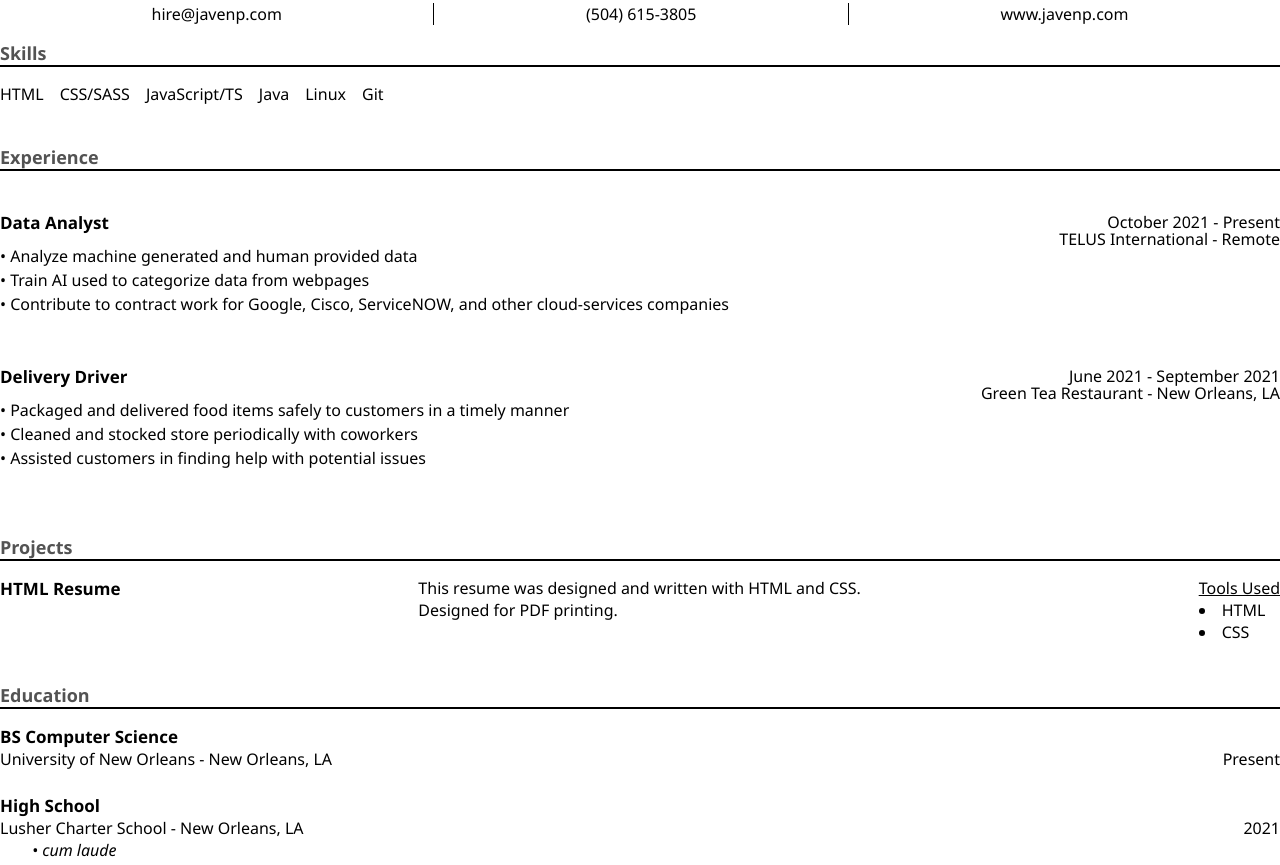
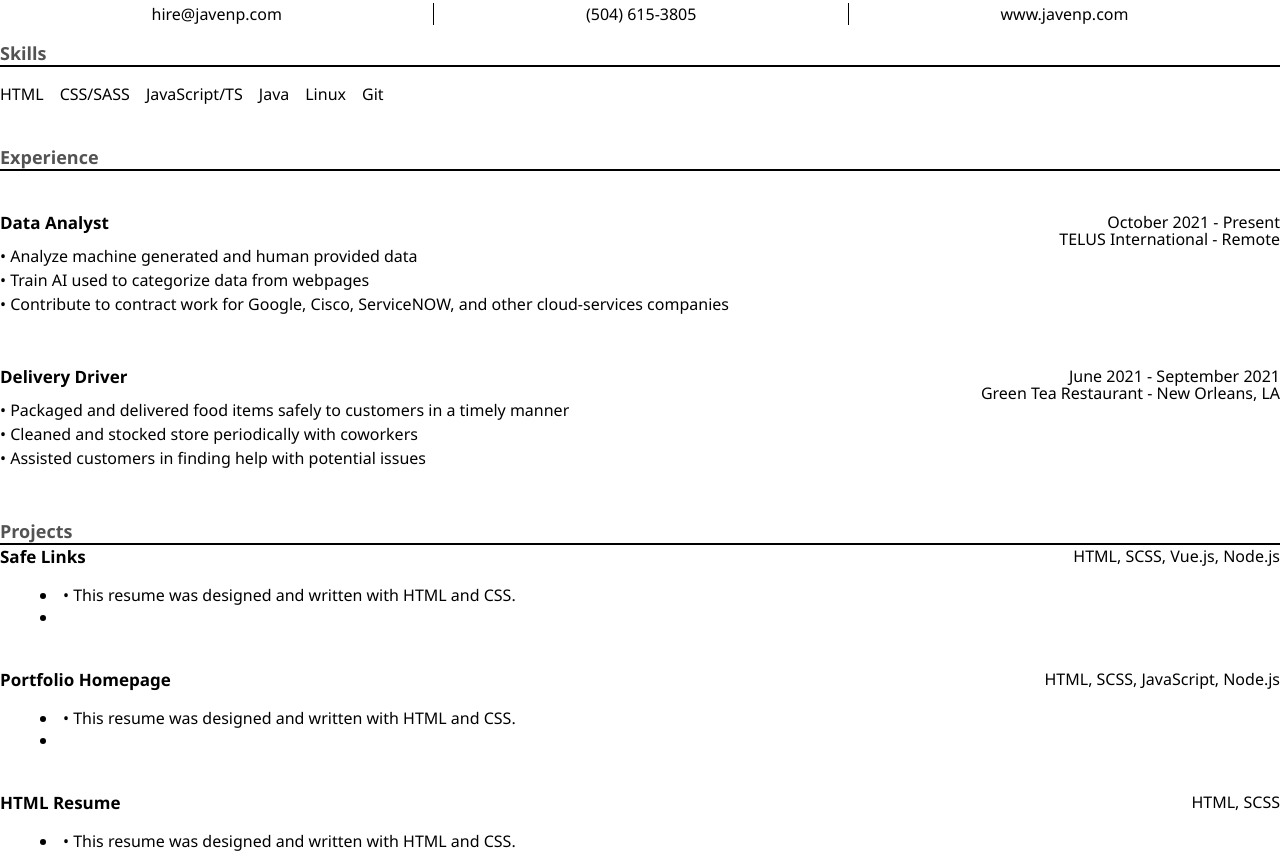
Before and after one commit to Jalapo/portfolio, a plain HTML site: page resume/resume.html in a window 1280 px wide. Shown: the part 87-952 px from the top of the page. Drawn offline with Linux system fonts and the light colour scheme.

Commit message:
Added projects

```diff
--- a/resume/resume.html
+++ b/resume/resume.html
@@ -31,6 +31,7 @@
             <li>Linux</li>
             <li>Git</li>
         </ul>
+    </div>
 
         <div class="box3">Experience</div>
         <div class="box4">
@@ -80,14 +81,35 @@
         <div class="box7">Projects</div>
         <div class="box8">
             <div class="project">
-                <div class="project-title">HTML Resume</div>
-                <div class="project-desc">This resume was designed and written with HTML and CSS.<br>Designed for PDF printing.</div>
-                <div class="project-skills">
-                    <ul><span>Tools Used</span>
-                        <li>HTML</li>
-                        <li>CSS</li>
+                <div class="project-text">
+                    <div class="project-title">Safe Links</div>
+                    <ul class="project-desc">
+                        <li>• This resume was designed and written with HTML and CSS.
+                            <li>⠀⠀⠀⠀</li>
+                        </li>
                     </ul>
                 </div>
+                <div class="project-skills">HTML, SCSS, Vue.js, Node.js</div>
+            </div>
+            <div class="project">
+                <div class="project-text">
+                    <div class="project-title">Portfolio Homepage</div>
+                    <ul class="project-desc">
+                        <li>• This resume was designed and written with HTML and CSS.
+                            <li>⠀⠀⠀⠀</li>
+                        </li>
+                    </ul>
+                </div>
+                <div class="project-skills">HTML, SCSS, JavaScript, Node.js</div>
+            </div>
+            <div class="project">
+                <div class="project-text">
+                    <div class="project-title">HTML Resume</div>
+                    <ul class="project-desc"> <!-- <br>Designed for PDF printing.</div> -->
+                        <li>• This resume was designed and written with HTML and CSS.</li>
+                    </ul>
+                </div>
+                <div class="project-skills">HTML, SCSS</div>
             </div>
         </div>
 
```
